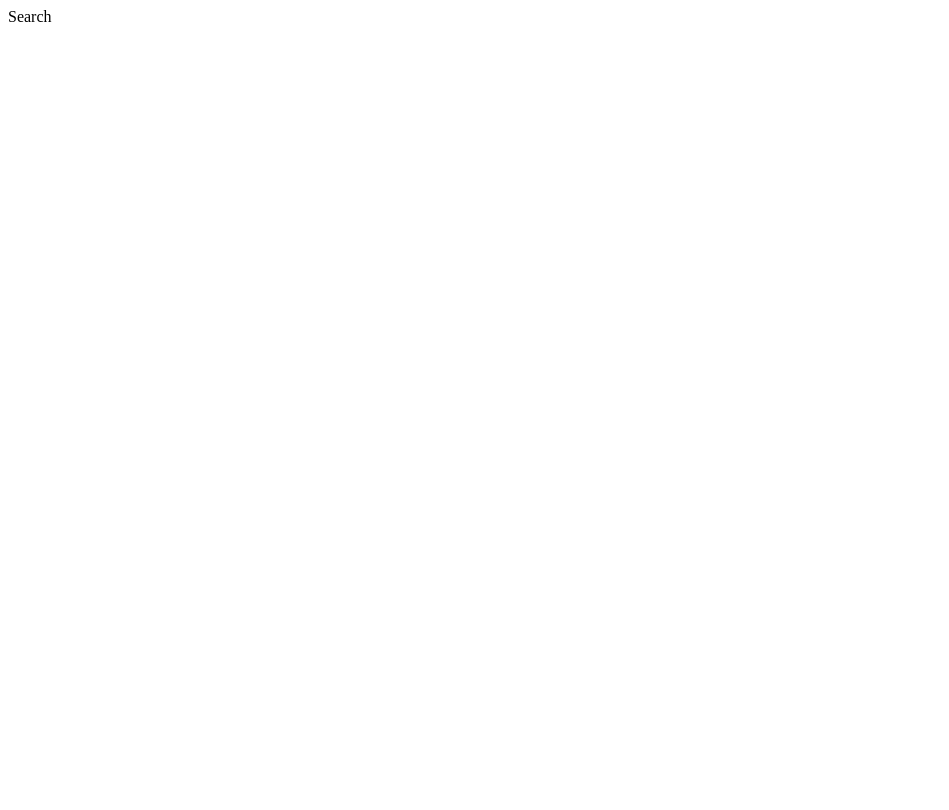
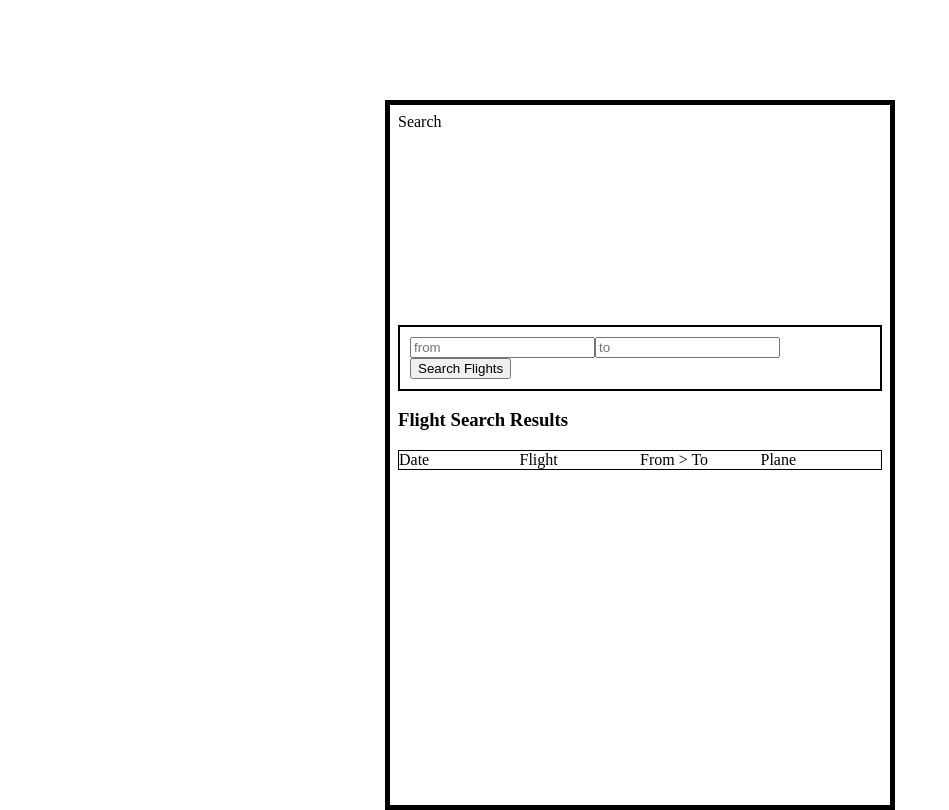
Before and after one commit to adam30202/Burning-Airlines-Client, a React (Vite) app: page / in a window 1280 px wide. Shown: the whole page, without its empty margins (0-949 px from the left). Built offline with nearby package versions, Linux system fonts and the light colour scheme.

Commit message:
Search page css and form

```diff
--- a/src/App.css
+++ b/src/App.css
@@ -1,11 +1,12 @@
-#root {
+/* #root {
   display: flex;
   align-items: center;
 }
 
 
 .container {
-
+  border: 5px solid black;
+  margin: 0 auto;
 }
 
 .logo {
@@ -42,4 +43,4 @@
 
 .read-the-docs {
   color: #888;
-}
+} */
--- a/src/App.jsx
+++ b/src/App.jsx
@@ -11,11 +11,11 @@ import FlightsShow from "./components/FlightsShow";
 
 function App() {
   return (
-    <div className="container">
+    <div>
     <BrowserRouter>
       <Routes>
         <Route path="/" element={<Search/>} />                {/* User Use */}
-        <Route path="/flights/#" element={<FlightsShow/>} />  {/* Leads to FlightsCreate - need to fix */}
+        <Route path="/flights/#" element={<FlightsShow/>} />  {/* User Use (Leads to FlightsCreate - need to fix) */}
         <Route exact path="/flights" element={<FlightsCreate/>} />  {/* Admin Use */}
         <Route path="/airplanes" element={<Airplanes/>} />    {/* Admin Use */}
       </Routes>
--- a/src/components/Airplanes.jsx
+++ b/src/components/Airplanes.jsx
@@ -1,7 +1,7 @@
 const Airplanes = () => {
     return (
         <div>
-            Airplanes cometh
+            Airplanes Create
         </div>
     );
 };
--- a/src/components/Search.jsx
+++ b/src/components/Search.jsx
@@ -1,11 +1,71 @@
+import { useState } from "react";
+import axios from 'axios';
+
+const SERVER_URL = 'http://localhost:3000/airplanes'
+
 const Search = () => {
+
+    const [ flights, setFlights ] = useState([])
+
+    const fetchFlights = (search) => {
+        console.log(search)
+        axios(SERVER_URL).then((response) => {
+            setFlights(response.data);
+            console.log(response.data)
+        });
+    };
+
+
     return (
         <div className="container">
             Search
-             {/* <SearchForm />
-             <SearchResults /> */}
+             <SearchForm onSubmit={ fetchFlights }/>
+             <SearchResults />
         </div>
     );
 };
 
 export default Search;
+
+const SearchForm = (props) => {
+
+    const [ from, setFrom ] = useState('')
+    const [ to, setTo ] = useState('')
+
+    const _handleFromInput = (event) => {
+        setFrom(event.target.value);
+    };
+
+    const _handleToInput = (event) => {
+        setTo(event.target.value);
+    };
+
+    const _handleSubmit = (event) => {
+        event.preventDefault();
+        props.onSubmit([from, to])
+    };
+
+    return (
+        <div>
+            <form className="form" onSubmit= { _handleSubmit } >
+                <input type="text" placeholder="from" onInput={ _handleFromInput }/>
+                <input type="text" placeholder="to" onInput={ _handleToInput }/>
+                <button>Search Flights</button>
+            </form>
+        </div>
+    );
+};
+
+const SearchResults = () => {
+    return (
+        <div>
+            <h3>Flight Search Results</h3>
+            <div className="grid-container">
+                <div className="grid-item">Date</div>
+                <div className="grid-item">Flight</div>
+                <div className="grid-item">From > To</div>
+                <div className="grid-item">Plane</div>
+            </div>
+        </div>
+    )
+};
--- a/src/index.css
+++ b/src/index.css
@@ -1,19 +1,29 @@
-/* :root {
-  font-family: Inter, system-ui, Avenir, Helvetica, Arial, sans-serif;
-  line-height: 1.5;
-  font-weight: 400;
-
-  color-scheme: light dark;
-  color: rgba(255, 255, 255, 0.87);
-  background-color: #242424;
-
-  font-synthesis: none;
-  text-rendering: optimizeLegibility;
-  -webkit-font-smoothing: antialiased;
-  -moz-osx-font-smoothing: grayscale;
-  -webkit-text-size-adjust: 100%;
+:root {
+  border: 5px solid black;
+  margin: 0 auto;
+  margin-top: 100px;
+  width: 500px;
+  height: 700px;
 }
 
+.form {
+  margin-top: 40%;
+  border: 2px solid black;
+  padding: 10px;
+
+}
+
+.grid-container {
+  display: grid;
+  grid-template-columns: 1fr 1fr 1fr 1fr;
+  border: 1px solid black
+};
+
+.grid-item {
+  display: grid;
+}
+
+/*
 a {
   font-weight: 500;
   color: #646cff;
```
